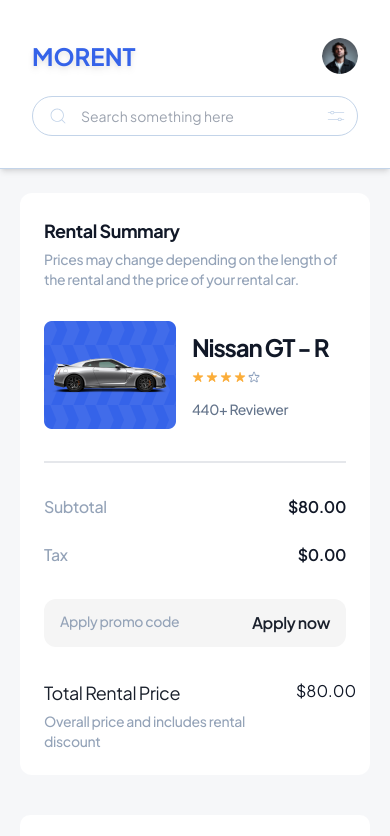
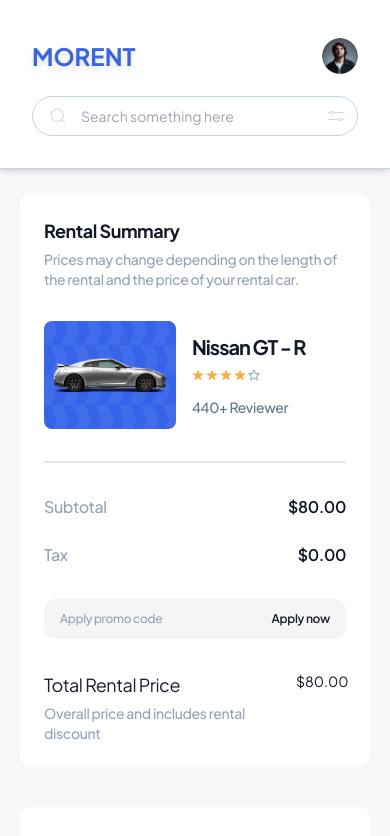
Before and after one commit to Muniza-NAbeel/Marketplace-Hackathon, a Next.js app: page /payment in a window 390 px wide. Shown: the top 836 px of the page. Built offline with nearby package versions, Linux system fonts and the light colour scheme.

Commit message:
responsiveness done

```diff
--- a/src/components/rentalForm/components/RentalSummary.tsx
+++ b/src/components/rentalForm/components/RentalSummary.tsx
@@ -32,7 +32,7 @@
           className="object-contain shrink-0 max-w-full aspect-[1.22] w-[132px]"
         />
         <div className="flex overflow-hidden flex-col my-auto">
-          <h3 className="text-2xl font-bold tracking-tighter text-gray-900">
+          <h3 className="md:text-2xl text-xl font-bold tracking-tighter text-gray-900">
             {carName}
           </h3>
           <div className="flex flex-wrap overflow-hidden gap-4 items-center mt-2 min-h-[24px]">
@@ -84,24 +84,24 @@
       </div>
 
       <div className="flex gap-12 justify-between px-4 py-3 mt-8 rounded-xl bg-neutral-100">
-        <div className="text-sm font-medium tracking-tight text-slate-400">
+        <div className="md:text-sm text-xs font-medium tracking-tight text-slate-400">
           Apply promo code
         </div>
-        <button className="text-base font-semibold tracking-tight text-right text-[#1A202C] hover:underline-offset-1 ">
+        <button className="md:text-base text-xs font-semibold tracking-tight text-right text-[#1A202C] hover:underline-offset-1 ">
           Apply now
         </button>
       </div>
 
       <div className="flex max-md:gap-3 items-start mt-8">
         <div className="flex flex-col min-w-[240px] w-[284px]">
-          <h4 className="text-lg font-[700px] tracking-tight text-[#1A202C]">
+          <h4 className="text-lg  font-[700px] tracking-tight text-[#1A202C]">
             Total Rental Price
           </h4>
           <p className="mt-1 text-sm font-medium tracking-tight text-slate-400">
             Overall price and includes rental discount
           </p>
         </div>
-        <div className="w-32 md:text-xl font-[700px] text-right text-gray-900">
+        <div className="w-32 md:text-xl text-sm font-[700px] text-right text-gray-900">
           ${total.toFixed(2)}
         </div>
       </div>
```
